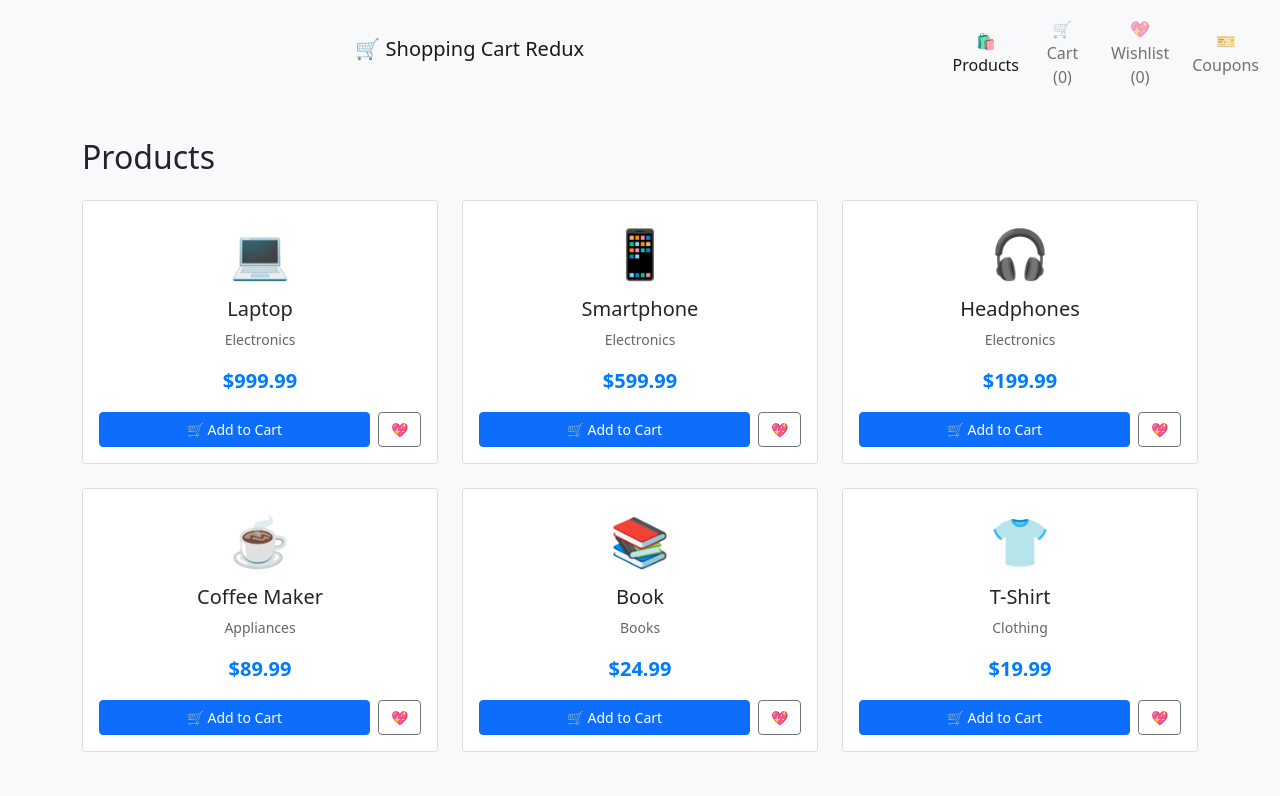
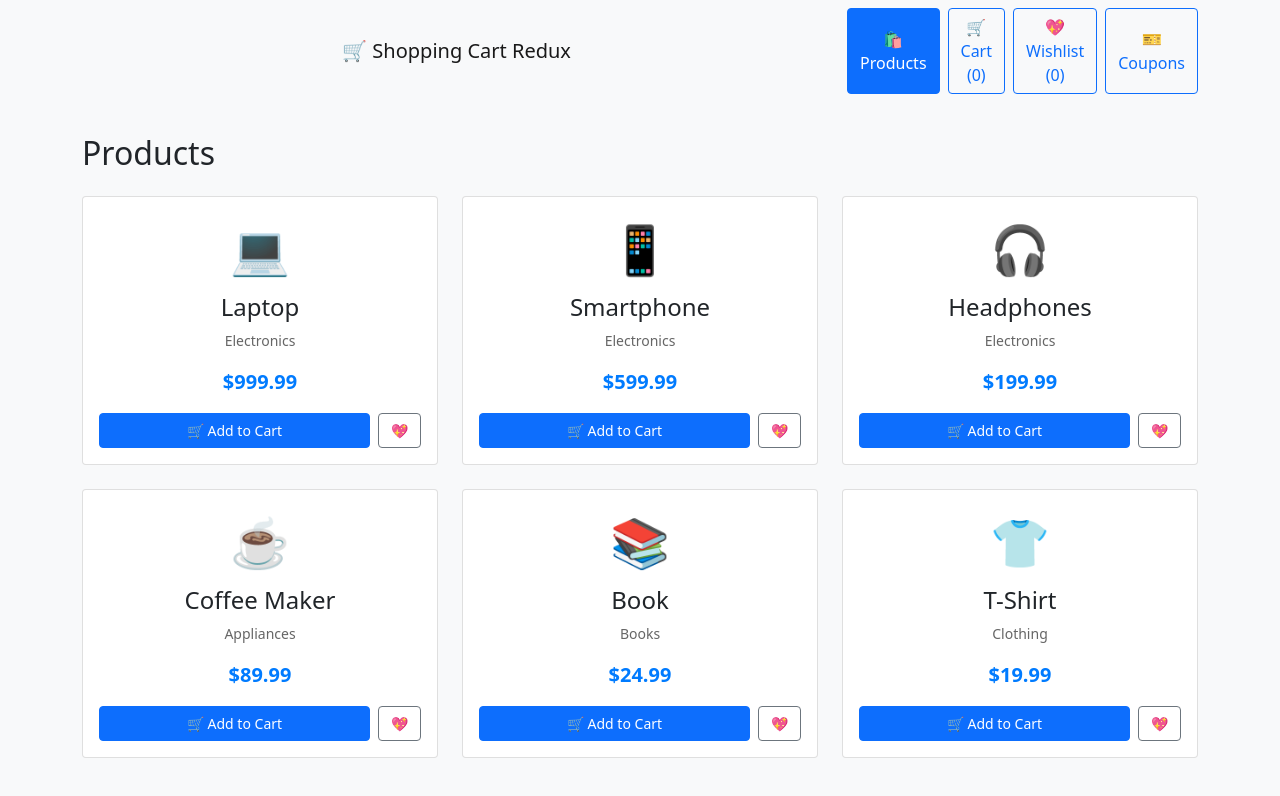
Before and after one commit to acciojob/shopping-cart-redux-shahids444, a React app: page / in a window 1280 px wide. Shown: the top 796 px of the page. Built offline with nearby package versions, Linux system fonts and the light colour scheme.

Commit message:
Update App.js

```diff
--- a/src/components/App.js
+++ b/src/components/App.js
@@ -196,11 +196,11 @@ const ProductCard = ({ product }) => {
   const isInWishlist = wishlist.some(item => item.id === product.id);
 
   return (
-    <div className="custom-card card">
+      <div className="custom-card card">
       <div className="card-body">
         <div style={{ textAlign: 'center', marginBottom: '1rem' }}>
           <div style={{ fontSize: '3rem', marginBottom: '0.5rem' }}>{product.image}</div>
-          <h5 className="card-title">{product.name}</h5>
+          <h4 className="card-title">{product.name}</h4> {/* Changed from h5 to h4 */}
           <p className="card-text" style={{ fontSize: '0.875rem', color: '#666' }}>{product.category}</p>
           <p className="card-text" style={{ fontSize: '1.25rem', fontWeight: 'bold', color: '#007bff' }}>${product.price}</p>
         </div>
@@ -230,6 +230,7 @@ const ProductCard = ({ product }) => {
     </div>
   );
 };
+
 
 // Cart Item Component
 const CartItem = ({ item }) => {
@@ -463,32 +464,32 @@ const CouponSection = () => {
 const Navigation = ({ activeTab, setActiveTab, cart, wishlist }) => {
   return (
     <nav className="navbar navbar-expand-lg navbar-light bg-light">
-      <div className="container-fluid">
-        <div className="text-center" style={{ width: '100%' }}>
-          <h1 className="navbar-brand">🛒 Shopping Cart Redux</h1>
+      <div className="container">
+        <div className="text-center w-100">
+          <h1 className="navbar-brand mb-0">🛒 Shopping Cart Redux</h1>
         </div>
-        <div className="navbar-nav">
+        <div className="d-flex">
           <button
             onClick={() => setActiveTab('products')}
-            className={`nav-link btn ${activeTab === 'products' ? 'active' : ''}`}
+            className={`btn ${activeTab === 'products' ? 'btn-primary' : 'btn-outline-primary'} me-2`}
           >
             🛍️ Products
           </button>
           <button
             onClick={() => setActiveTab('cart')}
-            className={`nav-link btn ${activeTab === 'cart' ? 'active' : ''}`}
+            className={`btn ${activeTab === 'cart' ? 'btn-primary' : 'btn-outline-primary'} me-2`}
           >
             🛒 Cart ({cart.length})
           </button>
           <button
             onClick={() => setActiveTab('wishlist')}
-            className={`nav-link btn ${activeTab === 'wishlist' ? 'active' : ''}`}
+            className={`btn ${activeTab === 'wishlist' ? 'btn-primary' : 'btn-outline-primary'} me-2`}
           >
             💖 Wishlist ({wishlist.length})
           </button>
           <button
             onClick={() => setActiveTab('coupons')}
-            className={`nav-link btn ${activeTab === 'coupons' ? 'active' : ''}`}
+            className={`btn ${activeTab === 'coupons' ? 'btn-primary' : 'btn-outline-primary'}`}
           >
             🎫 Coupons
           </button>
@@ -497,7 +498,6 @@ const Navigation = ({ activeTab, setActiveTab, cart, wishlist }) => {
     </nav>
   );
 };
-
 // Main App Component
 const ShoppingCartApp = () => {
   const [activeTab, setActiveTab] = React.useState('products');
```
